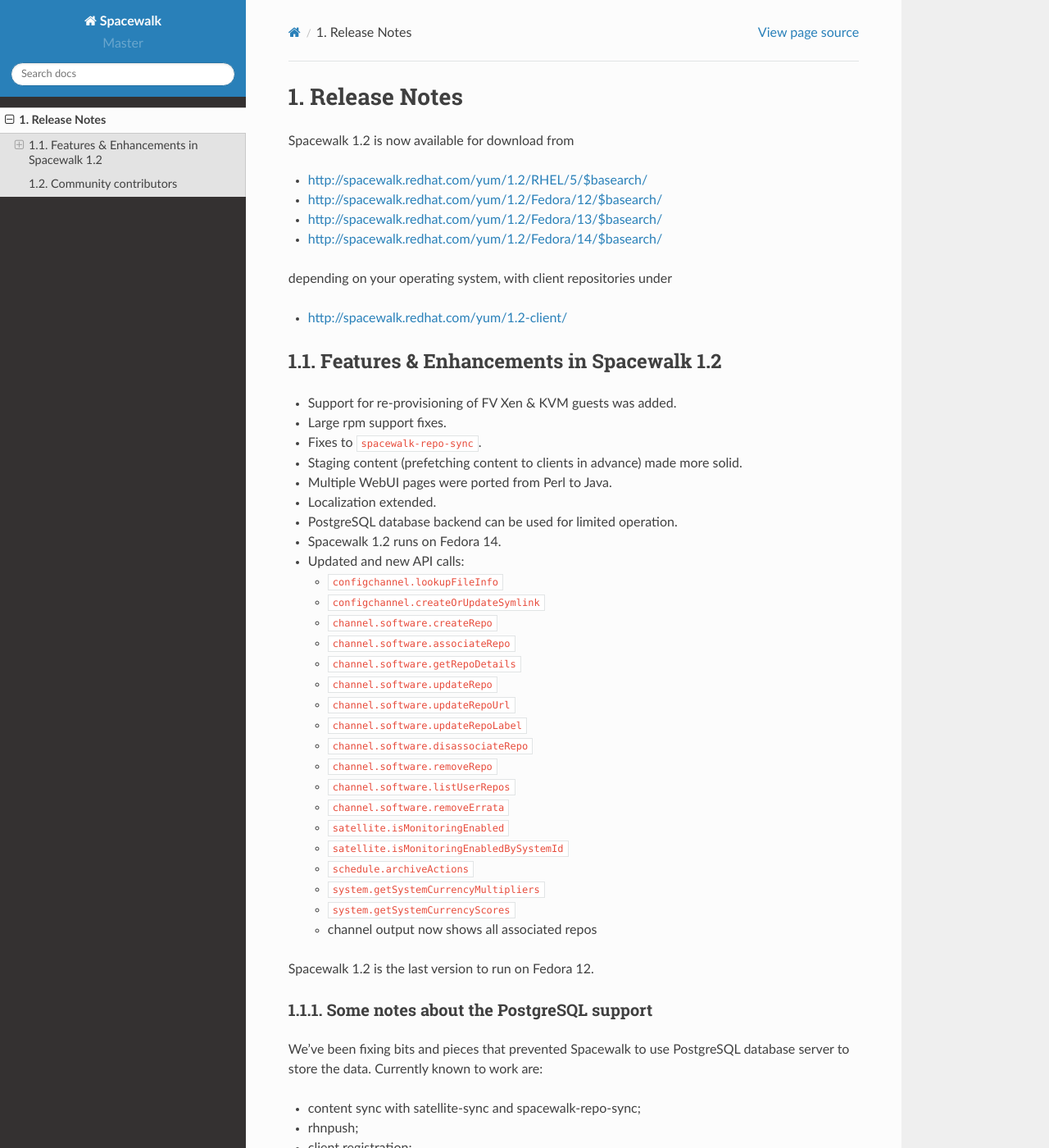
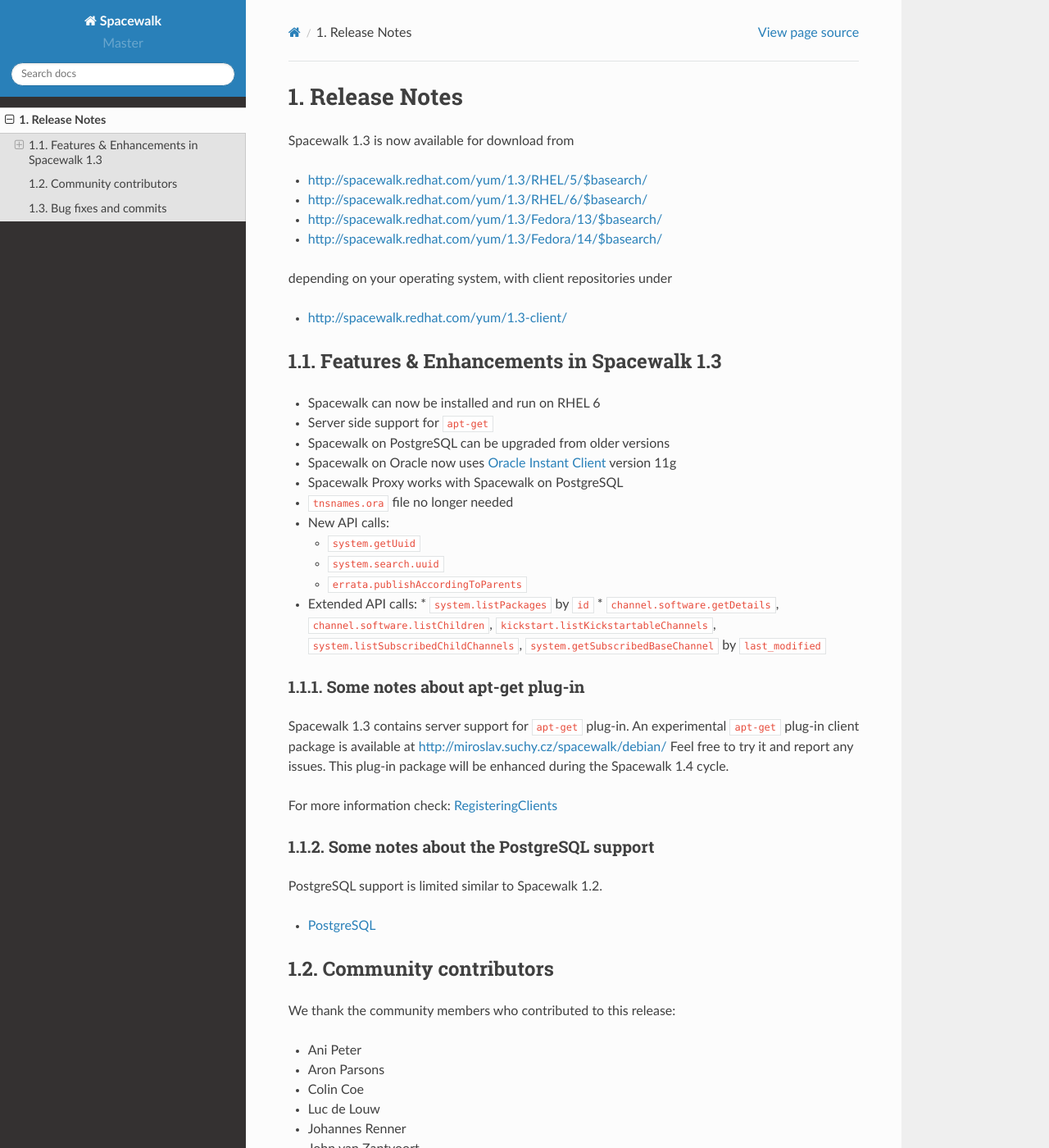
Before and after one commit to spacewalkproject/spacewalk-docs, a Sphinx documentation site: the page built from docs/source/release_notes/index.rst, in a window 1280 px wide and 1400 px high. Shown: the whole window at 82% size. Built offline with Sphinx 7.4.7 and the Read the Docs theme 2.0.0, drawn with Linux system fonts in a browser that asks for light colours; some of the changed text lies outside the part shown.

Commit message:
Updating to 1.3
Signed-off-by: Avi Miller <avi.miller@oracle.com>

```diff
--- a/docs/source/release_notes/index.rst
+++ b/docs/source/release_notes/index.rst
@@ -1,85 +1,72 @@
 Release Notes
 =============
 
-Spacewalk 1.2 is now available for download from
+Spacewalk 1.3 is now available for download from
 
-* http://spacewalk.redhat.com/yum/1.2/RHEL/5/$basearch/
-* http://spacewalk.redhat.com/yum/1.2/Fedora/12/$basearch/
-* http://spacewalk.redhat.com/yum/1.2/Fedora/13/$basearch/
-* http://spacewalk.redhat.com/yum/1.2/Fedora/14/$basearch/
+* http://spacewalk.redhat.com/yum/1.3/RHEL/5/$basearch/
+* http://spacewalk.redhat.com/yum/1.3/RHEL/6/$basearch/
+* http://spacewalk.redhat.com/yum/1.3/Fedora/13/$basearch/
+* http://spacewalk.redhat.com/yum/1.3/Fedora/14/$basearch/
 
 depending on your operating system, with client repositories under
 
-* http://spacewalk.redhat.com/yum/1.2-client/
+* http://spacewalk.redhat.com/yum/1.3-client/
 
-Features & Enhancements in Spacewalk 1.2
+Features & Enhancements in Spacewalk 1.3
 ----------------------------------------
 
-* Support for re-provisioning of FV Xen & KVM guests was added.
-* Large rpm support fixes.
-* Fixes to ``spacewalk-repo-sync``.
-* Staging content (prefetching content to clients in advance) made more solid.
-* Multiple WebUI pages were ported from Perl to Java.
-* Localization extended.
-* PostgreSQL database backend can be used for limited operation.
-* Spacewalk 1.2 runs on Fedora 14.
-* Updated and new API calls:
+* Spacewalk can now be installed and run on RHEL 6
+* Server side support for ``apt-get``
+* Spacewalk on PostgreSQL can be upgraded from older versions
+* Spacewalk on Oracle now uses `Oracle Instant Client <http://www.oracle.com/technetwork/database/features/instant-client/index-097480.html>`_ version 11g
+* Spacewalk Proxy works with Spacewalk on PostgreSQL
+* ``tnsnames.ora`` file no longer needed
+* New API calls:
 
-  * ``configchannel.lookupFileInfo``
-  * ``configchannel.createOrUpdateSymlink``
-  * ``channel.software.createRepo``
-  * ``channel.software.associateRepo``
-  * ``channel.software.getRepoDetails``
-  * ``channel.software.updateRepo``
-  * ``channel.software.updateRepoUrl``
-  * ``channel.software.updateRepoLabel``
-  * ``channel.software.disassociateRepo``
-  * ``channel.software.removeRepo``
-  * ``channel.software.listUserRepos``
-  * ``channel.software.removeErrata``
-  * ``satellite.isMonitoringEnabled``
-  * ``satellite.isMonitoringEnabledBySystemId``
-  * ``schedule.archiveActions``
-  * ``system.getSystemCurrencyMultipliers``
-  * ``system.getSystemCurrencyScores``
-  * channel output now shows all associated repos
+  * ``system.getUuid``
+  * ``system.search.uuid``
+  * ``errata.publishAccordingToParents``
 
-Spacewalk 1.2 is the last version to run on Fedora 12.
+* Extended API calls:
+  * ``system.listPackages`` by ``id``
+  * ``channel.software.getDetails``, ``channel.software.listChildren``, ``kickstart.listKickstartableChannels``, ``system.listSubscribedChildChannels``, ``system.getSubscribedBaseChannel`` by ``last_modified``
+
+Some notes about apt-get plug-in
+~~~~~~~~~~~~~~~~~~~~~~~~~~~~~~~~
+
+Spacewalk 1.3 contains server support for ``apt-get`` plug-in. An experimental ``apt-get`` plug-in client package is available at http://miroslav.suchy.cz/spacewalk/debian/ Feel free to try it and report any issues. This plug-in package will be enhanced during the Spacewalk 1.4 cycle.
+
+For more information check: `RegisteringClients <https://fedorahosted.org/spacewalk/wiki/RegisteringClients#Debian>`_
 
 Some notes about the PostgreSQL support
 ~~~~~~~~~~~~~~~~~~~~~~~~~~~~~~~~~~~~~~~
 
-We've been fixing bits and pieces that prevented Spacewalk to use PostgreSQL database server to store the data. Currently known to work are:
-
-* content sync with satellite-sync and spacewalk-repo-sync;
-* rhnpush;
-* client registration;
-* yum operations.
-
-So it is possible to use Spacewalk on PostgreSQL to manage the rpm packages on your machines. For the above mentioned areas, please use bugzilla to report the bugs just like you would normally do.
-
-The PostgreSQL port is however far from complete, so sooner than later you will encouncer weird behavior or Internal Server Error, especially if you use functionality not listed above. For that we will appreciate patch rather than bugzilla report -- we know these do not work and we need help. If you are ready to code, please check
+PostgreSQL support is limited similar to Spacewalk 1.2.
 
 * `PostgreSQL <https://fedorahosted.org/spacewalk/wiki/PostgreSQL>`_
-* `PostgreSQLPortingGuide <https://fedorahosted.org/spacewalk/wiki/PostgreSQLPortingGuide>`_
 
 Community contributors
 ----------------------
 
 We thank the community members who contributed to this release:
 
-* Ali Yousefi Sabzevar
+* Ani Peter
 * Aron Parsons
 * Colin Coe
-* Francesco Tombolini
-* Jaswinder Singh Phulewala
-* Joshua Roys
-* KrishnaBabu Krothapalli
 * Luc de Louw
-* Manoj Kumar Giri
-* Timo Trinks
-* Yulia Poyarkova
-
-with special kudos to Colin Coe for his Java porting and API work.
+* Johannes Renner
+* John van Zantvoort
+* Marcelo Moreira de Mello
+* Paresh Mutha
+* Simon Lukasik
 
 https://fedorahosted.org/spacewalk/wiki/ContributorList
+
+Bug fixes and commits
+---------------------
+
+In Spacewalk 1.3 there were:
+
+* 123 bugs solved
+* 964 changesets committed
+* 1275 commits done
```
